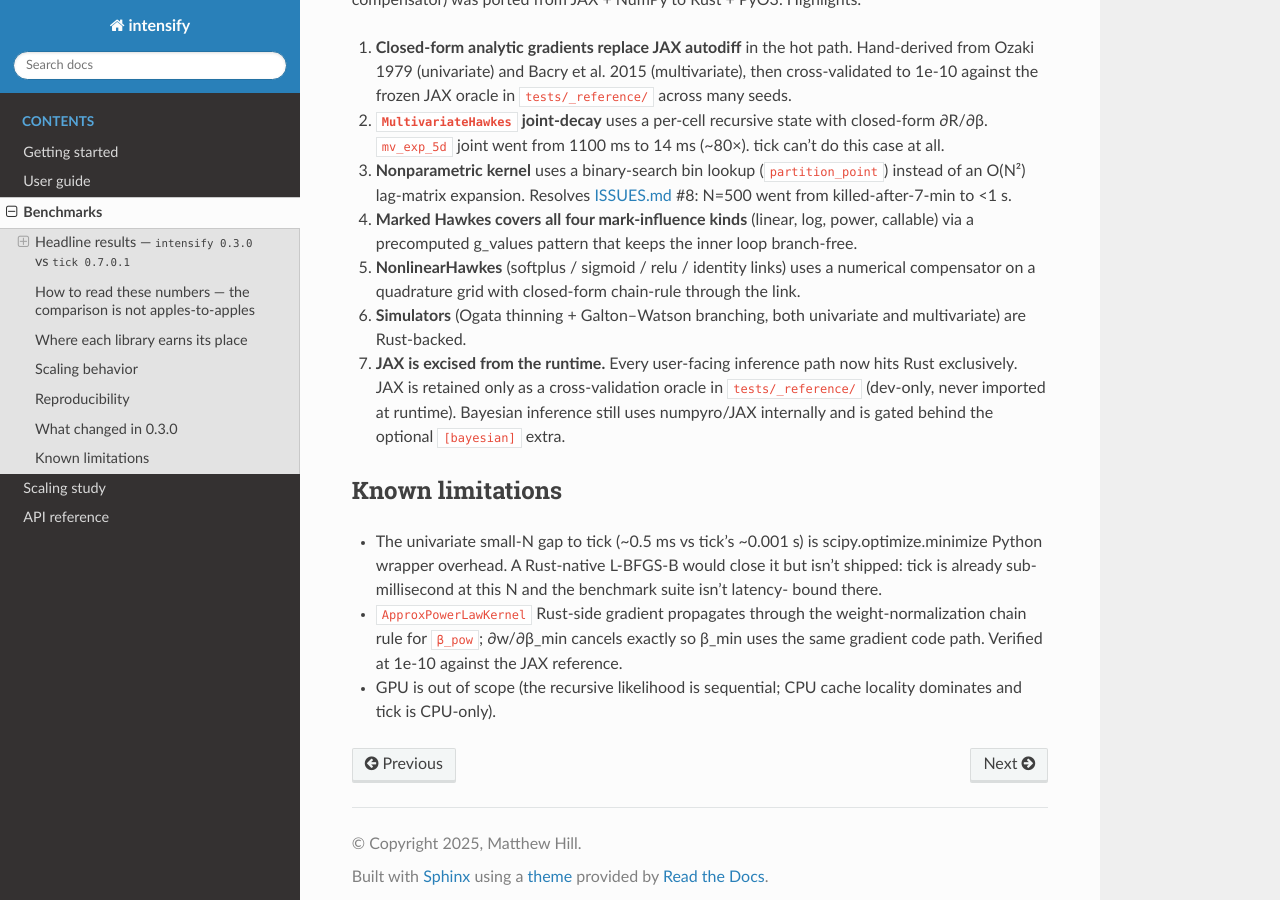
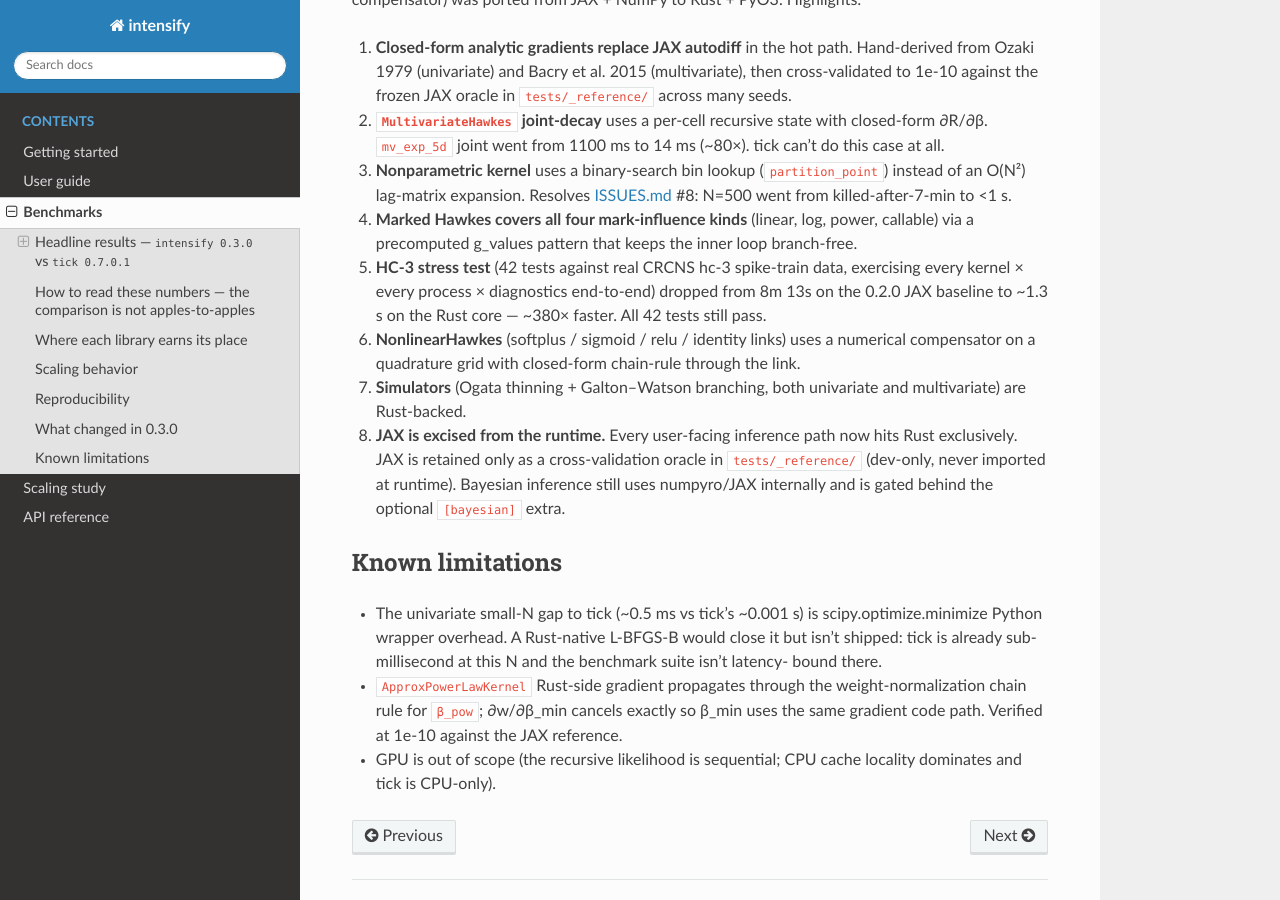
Before and after one commit to hillmatt7/intensify, a Sphinx documentation site: the page built from docs/benchmarks.md, in a window 1280 px wide and 900 px high, scrolled down 3357 px. Built offline with Sphinx 7.4.7 and the Read the Docs theme 3.1.0, drawn with Linux system fonts in a browser that asks for light colours.

Commit message:
docs(rust-port): correct HC-3 stress-test wall time (1m 4s → ~1.3 s)
Re-ran tests/test_real_data_stress.py against the current rust-port
HEAD: 42 passed in 1.27/1.69/1.24 s across three runs (median ~1.3 s).
The 1m 4s figure I had carried in CHANGELOG, plan files, and benchmark
docs was stale — measured before some Phase-3 perf landed. Updated
relevant references; ratio vs the 0.2.0 baseline (8m 13s = 493 s) is
now ~380×, not ~8×. README headline gains an HC-3 line as well.

No code changes.

```diff
--- a/docs/benchmarks.md
+++ b/docs/benchmarks.md
@@ -169,14 +169,19 @@ NumPy to Rust + PyO3. Highlights:
    log, power, callable) via a precomputed g_values pattern that
    keeps the inner loop branch-free.
 
-5. **NonlinearHawkes** (softplus / sigmoid / relu / identity links)
+5. **HC-3 stress test** (42 tests against real CRCNS hc-3 spike-train
+   data, exercising every kernel × every process × diagnostics
+   end-to-end) dropped from 8m 13s on the 0.2.0 JAX baseline to ~1.3 s
+   on the Rust core — ~380× faster. All 42 tests still pass.
+
+6. **NonlinearHawkes** (softplus / sigmoid / relu / identity links)
    uses a numerical compensator on a quadrature grid with closed-form
    chain-rule through the link.
 
-6. **Simulators** (Ogata thinning + Galton–Watson branching, both
+7. **Simulators** (Ogata thinning + Galton–Watson branching, both
    univariate and multivariate) are Rust-backed.
 
-7. **JAX is excised from the runtime.** Every user-facing inference
+8. **JAX is excised from the runtime.** Every user-facing inference
    path now hits Rust exclusively. JAX is retained only as a
    cross-validation oracle in `tests/_reference/` (dev-only, never
    imported at runtime). Bayesian inference still uses numpyro/JAX
```
Also changed, not shown: CHANGELOG.md (+3 -1 lines), README.md (+5 -2 lines).
